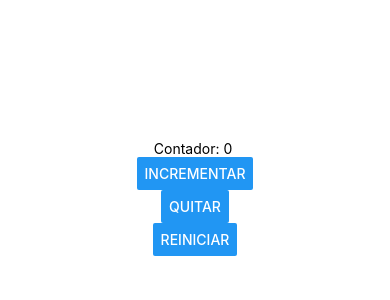
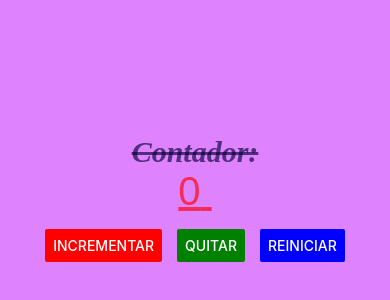
Before and after one commit to CharlesChG270612/PAM214, a React Native app in the folder intro/: screen / in a window 390 px wide. Shown: the part 224-524 px from the top of the page. Built offline with nearby package versions, Linux system fonts and the light colour scheme.

Commit message:
Practica 6_StyleSheets

```diff
--- a/intro/App.js
+++ b/intro/App.js
@@ -1,31 +1,12 @@
 //1. Imports: Zona de importaciones
-import { StatusBar } from 'expo-status-bar';
-import { StyleSheet, Text, View, Button } from 'react-native';
-import React, {useState} from 'react';
-
+import ContadorScreen from './screens/ContadorScreen'
 //2. Main: Zona de componentes
 export default function App() {
 
-  const[contador,setContador] = useState(0);
+  return (
+    <ContadorScreen></ContadorScreen>
 
-  return (
-    <View style={styles.container}>
-      <Text>Contador: {contador} </Text>
-      <Button title='Incrementar'onPress ={()=> setContador(contador +1)} ></Button>
-      <Button title='Quitar' onPress ={()=> setContador(contador -1)} ></Button>
-      <Button title='Reiniciar'onPress ={()=> setContador(contador - contador)} ></Button>
-      <StatusBar style="auto" />
-
-    </View>
   );
 }
 
 //3. Estilos: Zona estetica y posicionamiento(objeto estilos)
-const styles = StyleSheet.create({
-  container: {
-    flex: 1,
-    backgroundColor: '#fff',
-    alignItems: 'center',
-    justifyContent: 'center',
-  },
-});
--- /dev/null
+++ b/intro/screens/ContadorScreen.js
@@ -0,0 +1,55 @@
+//1. Imports: Zona de importaciones
+import { StatusBar } from 'expo-status-bar';
+import { StyleSheet, Text, View, Button } from 'react-native';
+import React, {useState} from 'react';
+
+//2. Main: Zona de componentes
+export default function ContadorScreen() {
+
+  const[contador,setContador] = useState(0);
+
+  return (
+    <View style={styles.container}>
+      <Text style={styles.texto}>Contador:</Text>
+      <Text style={styles.texto2}>{contador} </Text>
+    <View style={styles.contenedorBotones}>
+      <Button color='red' title='Incrementar'onPress ={()=> setContador(contador +1)} ></Button>
+      <Button color='green' title='Quitar' onPress ={()=> setContador(contador -1)} ></Button>
+      <Button color='blue' title='Reiniciar'onPress ={()=> setContador(contador - contador)} ></Button>
+    </View>
+      <StatusBar style="auto" />
+
+    </View>
+  );
+}
+
+//3. Estilos: Zona estetica y posicionamiento(objeto estilos)
+const styles = StyleSheet.create({
+  container: {
+    flex: 1,//Asigna el espacio disponible para trabajar la vista(1= aprovecha el espacio al 100%)
+    backgroundColor: '#df82feff',
+    alignItems: 'center',//start mueve los elementos a la izquierda,end mueve los elementos a la derecha, trabaja en el eje x
+    justifyContent: 'center',// trabaja en el eje y
+  },
+  texto:{
+    color: '#08033ba8',
+    fontSize:30,
+    fontFamily: 'Time New Roman',
+    fontWeight: 'bold',//Texto en negrita
+    fontStyle: 'italic',//Aspecto de lado
+    textDecorationLine: 'line-through',//Aspecto tachado
+  },
+  texto2:{
+    color: '#ff0000a8',
+    fontSize:40,
+    fontFamily: 'Arial',
+    fontWeight: '200',//Texto en negrita
+    textDecorationLine: 'underline',//Aspecto linea debajo
+  },
+  contenedorBotones:{
+    marginTop: 15,// Pone los elementos más abajo
+    flexDirection:'row',// Como se posicionan los elementos en columna(column) o filas(row) o row.reverse(Alterna los elementos)
+    gap: 15,//Distribucion o espacio equidistante entre elementos
+
+  },
+});
```
